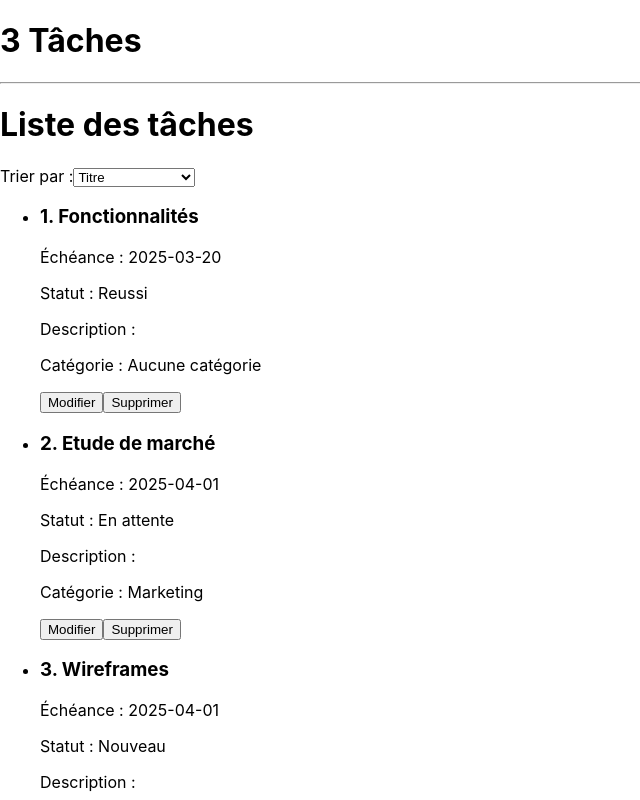
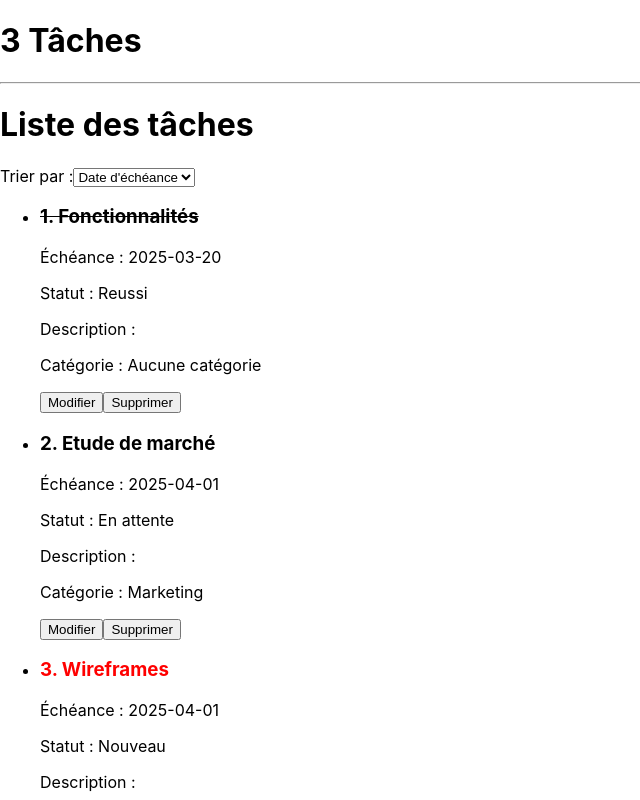
Before and after one commit to TAMINE-CYRIL/R4A.11---App-Web, a React (Create React App) app: page / in a window 1280 px wide. Shown: the top 800 px of the page, without its empty margins (0-640 px from the left). Built offline with nearby package versions, Linux system fonts and the light colour scheme.

Commit message:
Ajout du sélecteur d'émoji et tri et filtrage fonctionnel.

```diff
--- a/src/App.js
+++ b/src/App.js
@@ -11,9 +11,9 @@ const ETAT_TERMINE = ['Réussi', 'Abandonné'];
 export default function App() {
     const [tasks, setTasks] = useState([]);
     const [categories, setCategories] = useState([]);
-    const [sortCriteria, setSortCriteria] = useState("");
+    const [sortCriteria, setSortCriteria] = useState("date_echeance");
     const [relations, setRelations] = useState([]);
-    const [view, setView] = useState("taches"); // Ajout de l'état pour la vue active
+    const [view, setView] = useState("taches");
 
     useEffect(() => {
         setTasks(taches.taches);
@@ -65,36 +65,28 @@ export default function App() {
 
     const handleSortChange = (newSort) => {
         setSortCriteria(newSort.target.value);
-        sortTasks(newSort.target.value);
     };
 
-    const sortTasks = (criteria) => {
-        const sortedTasks = [...tasks];
-        switch (criteria) {
+    const filteredTasks = tasks.filter((task) => !ETAT_TERMINE.includes(task.etat));
+
+    const getFilteredAndSortedTasks = () => {
+        const tasksCopy = [...filteredTasks];
+
+        switch (sortCriteria) {
             case "title":
-                sortedTasks.sort((a, b) => a.title.localeCompare(b.title));
-                break;
+                return tasksCopy.sort((a, b) => a.title.localeCompare(b.title));
             case "date_echeance":
-                sortedTasks.sort((a, b) => new Date(a.date_echeance) - new Date(b.date_echeance));
-                break;
+                return tasksCopy.sort((a, b) => new Date(a.date_echeance) - new Date(b.date_echeance));
             case "date_creation":
-                sortedTasks.sort((a, b) => new Date(a.date_creation) - new Date(b.date_creation));
-                break;
+                return tasksCopy.sort((a, b) => new Date(a.date_creation) - new Date(b.date_creation));
             default:
-                return tasks;
+                return tasksCopy.sort((a, b) => new Date(a.date_echeance) - new Date(b.date_echeance));
         }
-        setTasks(sortedTasks);
     };
-
-    // Filtrer les tâches non terminées et trier par date d'échéance croissante
-    const filteredAndSortedTasks = tasks
-        .filter((task) => !ETAT_TERMINE.includes(task.etat)) // Filtrer les tâches non terminées
-        .sort((a, b) => new Date(a.date_echeance) - new Date(b.date_echeance)); // Trier par date d'échéance croissante
 
     return (
         <div>
             <Header taskCount={tasks.length} />
-
 
             {view === "taches" ? (
                 <div>
@@ -107,7 +99,7 @@ export default function App() {
                     </select>
 
                     <TodoItem
-                    tasks={filteredAndSortedTasks}
+                        tasks={getFilteredAndSortedTasks()}
                         categories={categories}
                         relations={relations}
                         onDelete={handleDeleteTask}
@@ -115,7 +107,6 @@ export default function App() {
                         getCategoryForTask={getCategoryForTask}
                     />
                     <TodoForm onAddTask={handleAddTask} categories={categories} />
-
                 </div>
             ) : (
                 <section>
@@ -123,9 +114,7 @@ export default function App() {
                     <TodoCategory categories={categories} onDelete={handleDeleteCategory} onEdit={handleEditCategory} />
                     <TodoFormCategory onAddCategory={handleAddCategory} />
                 </section>
-
             )}
-
 
             <button onClick={() => setView(view === "taches" ? "categories" : "taches")}>
                 {view === "taches" ? "Voir les catégories" : "Voir les tâches"}
--- /dev/null
+++ b/src/components/EmojiPicker/EmojiPicker.js
@@ -0,0 +1,28 @@
+const EmojiPicker = ({selectedEmoji, onSelectEmoji}) => {
+    const emojis = [
+        "📝", "📌", "📊", "📈", "📱", "💻", "🎨", "🔧",
+        "📚", "🏠", "🛒", "💼", "🎯", "⚙️", "✅", "❤️",
+        "🔔", "📅", "💡", "📣", "🔍", "📷", "🎬", "💰"
+    ];
+
+    return (
+        <div className="emoji-picker">
+            <label>Choisir un emoji:</label>
+                {emojis.map((emoji, index) => (
+                    <button
+                        key={index}
+                        type="button"
+                        className={`emoji-btn ${selectedEmoji === emoji ? "selected" : ""}`}
+                        onClick={() => onSelectEmoji(emoji)}
+                    >
+                        {emoji}
+                    </button>
+                ))}
+            </div>
+
+
+
+    );
+}
+
+export default EmojiPicker;
--- a/src/components/TodoFormCategory/TodoFormCategory.js
+++ b/src/components/TodoFormCategory/TodoFormCategory.js
@@ -1,9 +1,11 @@
 import { useState } from "react";
+import CategoryEmojiPicker from "../EmojiPicker/EmojiPicker";
 
 const TodoFormCategory = ({ onAddCategory }) => {
     const [title, setTitle] = useState("");
     const [description, setDescription] = useState("");
-    const [color, setColor] = useState("");
+    const [color, setColor] = useState("#3498db");
+    const [emoji, setEmoji] = useState("📝");
     const [actif, setActif] = useState(false);
     const [showFormCategory, setShowFormCategory] = useState(false);
 
@@ -19,13 +21,15 @@ const TodoFormCategory = ({ onAddCategory }) => {
             title,
             description,
             color,
+            emoji,
             actif,
         };
 
         onAddCategory(newCategory);
         setTitle("");
         setDescription("");
-        setColor("");
+        setColor("#3498db");
+        setEmoji("📝");
         setActif(false);
         setShowFormCategory(false);
     };
@@ -38,18 +42,21 @@ const TodoFormCategory = ({ onAddCategory }) => {
 
             {showFormCategory && (
                 <form onSubmit={handleAddCategory}>
-
                     <input
                         type="text"
                         placeholder="Ajouter une catégorie..."
                         value={title}
                         onChange={(e) => setTitle(e.target.value)}
-                    required={true}/>
+                        required={true}
+                    />
                     <textarea
                         placeholder="Description (optionnel)"
                         value={description}
                         onChange={(e) => setDescription(e.target.value)}
                     />
+
+                    <div style={{ marginTop: "10px", marginBottom: "10px" }}>
+                        <label htmlFor="couleur">Couleur:</label>
                         <input
                             type="color"
                             id="couleur"
@@ -57,8 +64,14 @@ const TodoFormCategory = ({ onAddCategory }) => {
                             value={color}
                             onChange={(e) => setColor(e.target.value)}
                         />
+                    </div>
 
-                    <button type="submit">Valider</button>
+                    <CategoryEmojiPicker
+                        selectedEmoji={emoji}
+                        onSelectEmoji={setEmoji}
+                    />
+
+                    <button type="submit" style={{ marginTop: "15px" }}>Valider</button>
                 </form>
             )}
         </div>
--- a/src/components/TodoItem/TodoItem.js
+++ b/src/components/TodoItem/TodoItem.js
@@ -1,8 +1,6 @@
 import React, { useState } from "react";
 
 export default function TodoItem({ tasks, categories, onDelete, onEdit, getCategoryForTask }) {
-
-
     const [editTaskId, setEditTaskId] = useState(null);
     const [editTask, setEditTask] = useState({});
 
@@ -11,11 +9,16 @@ export default function TodoItem({ tasks, categories, onDelete, onEdit, getCateg
         return category && category.title ? category.title : 'Aucune catégorie';
     };
 
+    const getCategoryEmoji = (taskId) => {
+        const category = getCategoryForTask(taskId);
+        return category && category.emoji ? category.emoji : '';
+    };
+
     const handleEditChange = (e) => {
-        const { name, value } = e.target;
+        const { name, value, type, checked } = e.target;
         setEditTask((prev) => ({
             ...prev,
-            [name]: value,
+            [name]: type === 'checkbox' ? checked : value,
         }));
     };
 
@@ -24,11 +27,18 @@ export default function TodoItem({ tasks, categories, onDelete, onEdit, getCateg
         setEditTaskId(null);
     };
 
+    const isTaskCompleted = (etat) => {
+        return etat === "Réussi" || etat === "Reussi"; // Handle both spellings
+    };
+
     return (
         <section>
-            <ul>
+            <ul className="liste">
                 {tasks.map((task) => {
                     const categoryName = getCategoryName(task.id);
+                    const categoryEmoji = getCategoryEmoji(task.id);
+                    const completed = isTaskCompleted(task.etat);
+
                     return (
                         <li key={task.id}>
                             {editTaskId === task.id ? (
@@ -52,7 +62,7 @@ export default function TodoItem({ tasks, categories, onDelete, onEdit, getCateg
                                     >
                                         <option value="Nouveau">Nouveau</option>
                                         <option value="En cours">En cours</option>
-                                        <option value="Réussi">Réussi</option>
+                                        <option value="Reussi">Réussi</option>
                                         <option value="En attente">En attente</option>
                                         <option value="Abandonné">Abandonné</option>
                                     </select>
@@ -62,6 +72,15 @@ export default function TodoItem({ tasks, categories, onDelete, onEdit, getCateg
                                         value={editTask.description}
                                         onChange={handleEditChange}
                                     />
+                                    <label>
+                                        Urgent ?
+                                        <input
+                                            type="checkbox"
+                                            name="urgent"
+                                            checked={editTask.urgent}
+                                            onChange={handleEditChange}
+                                        />
+                                    </label>
                                     <select
                                         name="categorie_id"
                                         value={editTask.categorie_id || ""}
@@ -70,7 +89,7 @@ export default function TodoItem({ tasks, categories, onDelete, onEdit, getCateg
                                         <option value="">Aucune catégorie</option>
                                         {categories.map((category) => (
                                             <option key={category.id} value={category.id}>
-                                                {category.title}
+                                                {category.emoji || "📝"} {category.title}
                                             </option>
                                         ))}
                                     </select>
@@ -79,12 +98,16 @@ export default function TodoItem({ tasks, categories, onDelete, onEdit, getCateg
                                 </>
                             ) : (
                                 <>
-                                    <h3>{task.title}</h3>
+                                    <h3 style={{
+                                        textDecoration: completed ? 'line-through' : 'none',
+                                        color: task.urgent ? "red" : "inherit"
+                                    }}>
+                                        {categoryEmoji} {task.title}
+                                    </h3>
                                     <p>Échéance : {task.date_echeance}</p>
                                     <p>Statut : {task.etat}</p>
                                     <p>Description : {task.description}</p>
-                                    {task.urgent && <p style={{ color: "red" }}>Urgent</p>}
-                                    <p>Catégorie : {categoryName}</p>
+                                    <p>Catégorie : {categoryEmoji} {categoryName}</p>
                                     <button onClick={() => {
                                         setEditTaskId(task.id);
                                         setEditTask(task);
@@ -97,6 +120,5 @@ export default function TodoItem({ tasks, categories, onDelete, onEdit, getCateg
                 })}
             </ul>
         </section>
-
     );
 }
```
Also changed, not shown: src/components/TodoCategory/TodoCategory.js (+17 -3 lines). Lines whose indentation alone changed are shown as unchanged.
